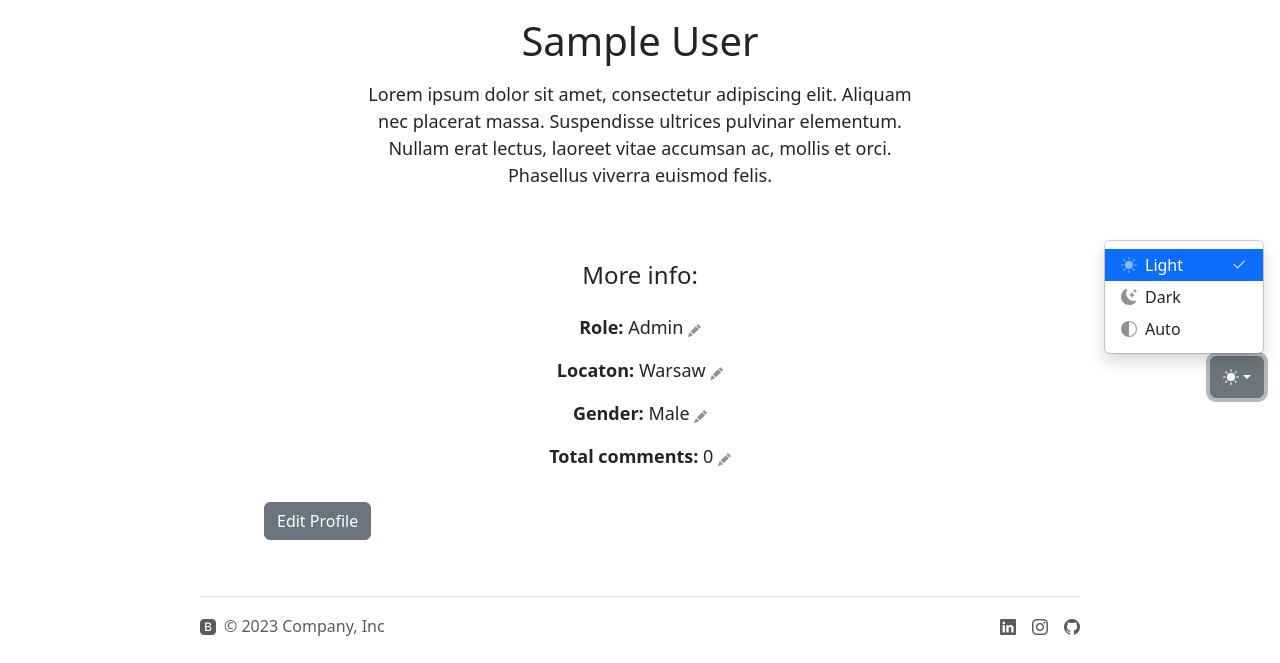
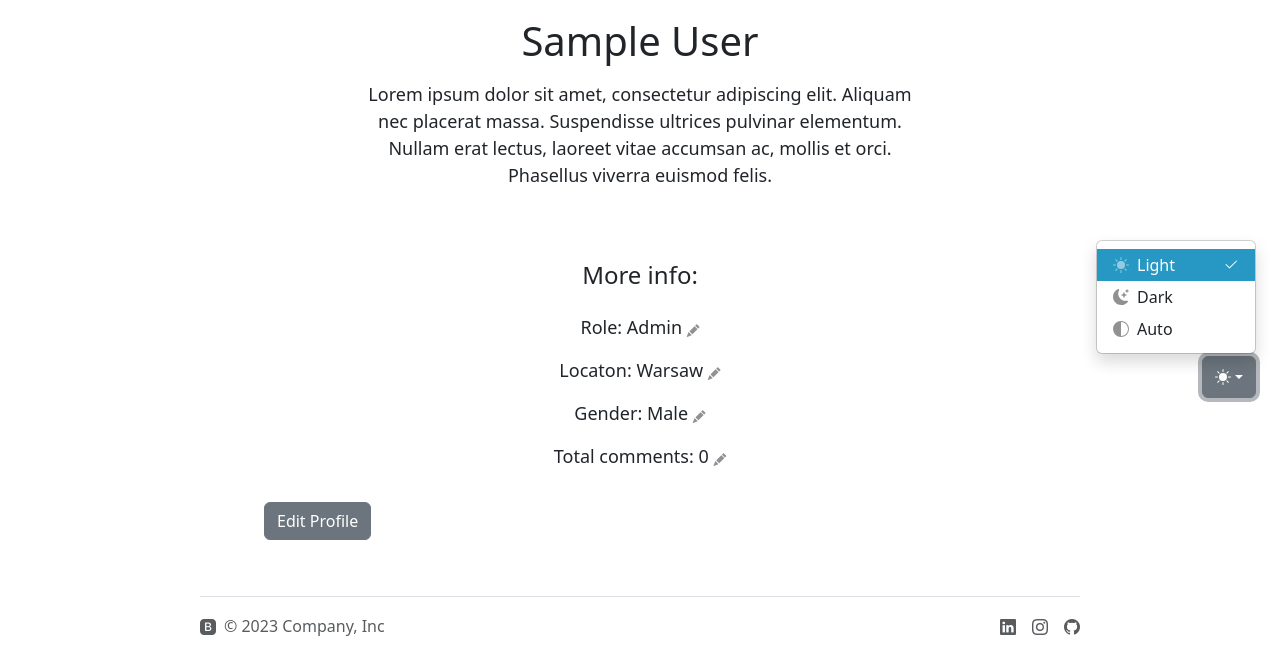
Before and after one commit to Adskovic/flask_blog, a Flask app: page /profile in a window 1280 px wide, after a click on "Toggle theme". Shown: the part 386-1049 px from the top of the page. Run offline with Flask 3, Linux system fonts and the light colour scheme; the visitor is signed in with stand-in values (Sample User, id 1); data that the repository does not hold is empty; some libraries are stand-ins or nearby versions.

Commit message:
style: better colors for dark mode

```diff
--- a/static/css/styles.css
+++ b/static/css/styles.css
@@ -220,7 +220,38 @@ header.masthead {
     --bs-btn-disabled-border-color: #0d6efd;
 }
 
-.btn-outline-primary {
+[data-bs-theme=dark] .btn-primary{
+    --bs-btn-color: #fff;
+    --bs-btn-bg: #526D82;
+    --bs-btn-border-color: #526D82;
+    --bs-btn-hover-color: #fff;
+    --bs-btn-hover-bg: #435969;
+    --bs-btn-hover-border-color: #435969;
+    --bs-btn-focus-shadow-rgb: 49,132,253;
+    --bs-btn-active-color: #fff;
+    --bs-btn-active-bg: #526D82;
+    --bs-btn-active-border-color: #526D82;
+    --bs-btn-active-shadow: inset 0 3px 5px rgba(0, 0, 0, 0.125);
+    --bs-btn-disabled-color: #fff;
+    --bs-btn-disabled-bg: #0d6efd;
+    --bs-btn-disabled-border-color: #0d6efd;
+}
+
+[data-bs-theme=light] .dropdown-item,
+[data-bs-theme=light] .page-link{
+  --bs-dropdown-link-active-bg:#2798c4;
+  --bs-pagination-active-bg:#2798c4;
+  --bs-pagination-active-border-color:#2798c4;
+}
+
+[data-bs-theme=dark] .dropdown-item,
+[data-bs-theme=dark] .page-link{
+  --bs-dropdown-link-active-bg:#526D82;
+  --bs-pagination-active-bg:#526D82;
+  --bs-pagination-active-border-color:#526D82;
+}
+
+[data-bs-theme=light] .btn-outline-primary{
   --bs-btn-color: #2798c4;
   --bs-btn-bg: transparent;
   --bs-btn-border-color: #2798c4;
--- a/templates/header.html
+++ b/templates/header.html
@@ -16,7 +16,7 @@
   </head>
   <body>
 
-      <!-- THEME BUTTON -->
+      <!-- svgs -->
     <svg xmlns="http://www.w3.org/2000/svg" style="display: none">
       <symbol id="bootstrap" viewBox="0 0 512 408" fill="currentcolor">
         <path
@@ -44,10 +44,21 @@
           d="M8 12a4 4 0 1 0 0-8 4 4 0 0 0 0 8zM8 0a.5.5 0 0 1 .5.5v2a.5.5 0 0 1-1 0v-2A.5.5 0 0 1 8 0zm0 13a.5.5 0 0 1 .5.5v2a.5.5 0 0 1-1 0v-2A.5.5 0 0 1 8 13zm8-5a.5.5 0 0 1-.5.5h-2a.5.5 0 0 1 0-1h2a.5.5 0 0 1 .5.5zM3 8a.5.5 0 0 1-.5.5h-2a.5.5 0 0 1 0-1h2A.5.5 0 0 1 3 8zm10.657-5.657a.5.5 0 0 1 0 .707l-1.414 1.415a.5.5 0 1 1-.707-.708l1.414-1.414a.5.5 0 0 1 .707 0zm-9.193 9.193a.5.5 0 0 1 0 .707L3.05 13.657a.5.5 0 0 1-.707-.707l1.414-1.414a.5.5 0 0 1 .707 0zm9.193 2.121a.5.5 0 0 1-.707 0l-1.414-1.414a.5.5 0 0 1 .707-.707l1.414 1.414a.5.5 0 0 1 0 .707zM4.464 4.465a.5.5 0 0 1-.707 0L2.343 3.05a.5.5 0 1 1 .707-.707l1.414 1.414a.5.5 0 0 1 0 .708z"
         />
       </symbol>
+      <symbol id="person" viewBox="0 0 16 16">
+          <path d="M8 8a3 3 0 1 0 0-6 3 3 0 0 0 0 6m2-3a2 2 0 1 1-4 0 2 2 0 0 1 4 0m4 8c0 1-1 1-1 1H3s-1 0-1-1 1-4 6-4 6 3 6 4m-1-.004c-.001-.246-.154-.986-.832-1.664C11.516 10.68 10.289 10 8 10s-3.516.68-4.168 1.332c-.678.678-.83 1.418-.832 1.664z"/>
+      </symbol>
+      <symbol id="gear" viewBox="0 0 16 16">
+          <path d="M8 4.754a3.246 3.246 0 1 0 0 6.492 3.246 3.246 0 0 0 0-6.492M5.754 8a2.246 2.246 0 1 1 4.492 0 2.246 2.246 0 0 1-4.492 0"/>
+          <path d="M9.796 1.343c-.527-1.79-3.065-1.79-3.592 0l-.094.319a.873.873 0 0 1-1.255.52l-.292-.16c-1.64-.892-3.433.902-2.54 2.541l.159.292a.873.873 0 0 1-.52 1.255l-.319.094c-1.79.527-1.79 3.065 0 3.592l.319.094a.873.873 0 0 1 .52 1.255l-.16.292c-.892 1.64.901 3.434 2.541 2.54l.292-.159a.873.873 0 0 1 1.255.52l.094.319c.527 1.79 3.065 1.79 3.592 0l.094-.319a.873.873 0 0 1 1.255-.52l.292.16c1.64.893 3.434-.902 2.54-2.541l-.159-.292a.873.873 0 0 1 .52-1.255l.319-.094c1.79-.527 1.79-3.065 0-3.592l-.319-.094a.873.873 0 0 1-.52-1.255l.16-.292c.893-1.64-.902-3.433-2.541-2.54l-.292.159a.873.873 0 0 1-1.255-.52zm-2.633.283c.246-.835 1.428-.835 1.674 0l.094.319a1.873 1.873 0 0 0 2.693 1.115l.291-.16c.764-.415 1.6.42 1.184 1.185l-.159.292a1.873 1.873 0 0 0 1.116 2.692l.318.094c.835.246.835 1.428 0 1.674l-.319.094a1.873 1.873 0 0 0-1.115 2.693l.16.291c.415.764-.42 1.6-1.185 1.184l-.291-.159a1.873 1.873 0 0 0-2.693 1.116l-.094.318c-.246.835-1.428.835-1.674 0l-.094-.319a1.873 1.873 0 0 0-2.692-1.115l-.292.16c-.764.415-1.6-.42-1.184-1.185l.159-.291A1.873 1.873 0 0 0 1.945 8.93l-.319-.094c-.835-.246-.835-1.428 0-1.674l.319-.094A1.873 1.873 0 0 0 3.06 4.377l-.16-.292c-.415-.764.42-1.6 1.185-1.184l.292.159a1.873 1.873 0 0 0 2.692-1.115z"/>
+      </symbol>
+      <symbol id="box-arrow-left" viewBox="0 0 16 16">
+          <path fill-rule="evenodd" d="M6 12.5a.5.5 0 0 0 .5.5h8a.5.5 0 0 0 .5-.5v-9a.5.5 0 0 0-.5-.5h-8a.5.5 0 0 0-.5.5v2a.5.5 0 0 1-1 0v-2A1.5 1.5 0 0 1 6.5 2h8A1.5 1.5 0 0 1 16 3.5v9a1.5 1.5 0 0 1-1.5 1.5h-8A1.5 1.5 0 0 1 5 12.5v-2a.5.5 0 0 1 1 0z"/>
+          <path fill-rule="evenodd" d="M.146 8.354a.5.5 0 0 1 0-.708l3-3a.5.5 0 1 1 .708.708L1.707 7.5H10.5a.5.5 0 0 1 0 1H1.707l2.147 2.146a.5.5 0 0 1-.708.708z"/>
+      </symbol>
     </svg>
 
       <div class="dropdown position-fixed bottom-0 end-0 mb-3 me-3 bd-mode-toggle">
-        <button class="btn btn-outline-secondary py-2 dropdown-toggle d-flex align-items-center"
+        <button class="btn btn-outline-secondary me-2 py-2 dropdown-toggle d-flex align-items-center"
                 id="bd-theme"
                 type="button"
                 aria-expanded="false"
@@ -110,9 +121,11 @@
                 <img src="{{ current_user.profile_picture }}" alt="mdo" width="35" height="35" class="rounded-circle">
               </a>
               <ul class="dropdown-menu text-small">
-                <li><a class="dropdown-item" href="{{ url_for('profile') }}">Profile</a></li>
+                <li><a class="dropdown-item" href="{{ url_for('profile') }}"><svg class="bi me-2 opacity-50 dropdown-menu-icon" width="1em" height="1em"><use href="#person"></use></svg> Profile</a></li>
+                <li><a class="dropdown-item" href="#"><svg class="bi me-2 opacity-50 dropdown-menu-icon" width="1em" height="1em"><use href="#gear"></use></svg> Settings</a></li>
+                <li><hr class="dropdown-divider"></li>
+                <li><a class="dropdown-item" href="{{ url_for('logout') }}"><svg class="bi me-2 opacity-50 dropdown-menu-icon" width="1em" height="1em"><use href="#box-arrow-left"></use></svg> Sign out</a></li>
 
-                <li><a class="dropdown-item" href="{{ url_for('logout') }}">Sign out</a></li>
               </ul>
             </div>
           {% endif %}
--- a/templates/user-page.html
+++ b/templates/user-page.html
@@ -33,7 +33,7 @@
                         Nullam erat lectus, laoreet vitae accumsan ac, mollis et orci. Phasellus viverra euismod felis.</p>
                         <div class="user-info d-flex flex-column pt-2 mt-5 align-items-center justify-content-center">
                             <h4 class="pb-3">More info:</h4>
-                            <p><strong>Role:</strong>
+                            <p>Role:
                             {% if current_user.id == 1 %}
                             Admin
                             {% else %}
@@ -41,9 +41,9 @@
                             {% endif %}
                             <i class="bi bi-pencil-fill opacity-50" style="font-size: 0.8rem;"></i>
                             </p>
-                            <p><strong>Locaton:</strong> Warsaw <i class="bi bi-pencil-fill opacity-50" style="font-size: 0.8rem;"></i></p>
-                            <p><strong>Gender:</strong> Male <i class="bi bi-pencil-fill opacity-50" style="font-size: 0.8rem;"></i></p>
-                            <p><strong>Total comments:</strong> {{ current_user.comments|length }} <i class="bi bi-pencil-fill opacity-50" style="font-size: 0.8rem;"></i></p>
+                            <p>Locaton: Warsaw <i class="bi bi-pencil-fill opacity-50" style="font-size: 0.8rem;"></i></p>
+                            <p>Gender: Male <i class="bi bi-pencil-fill opacity-50" style="font-size: 0.8rem;"></i></p>
+                            <p>Total comments: {{ current_user.comments|length }} <i class="bi bi-pencil-fill opacity-50" style="font-size: 0.8rem;"></i></p>
                         </div>
                 </div>
                 <button class="edit-btn btn btn-secondary my-3" onclick="startEditing()">Edit Profile</button>
```
Also changed, not shown: other parts of static/css/styles.css (+30 -3 lines).
